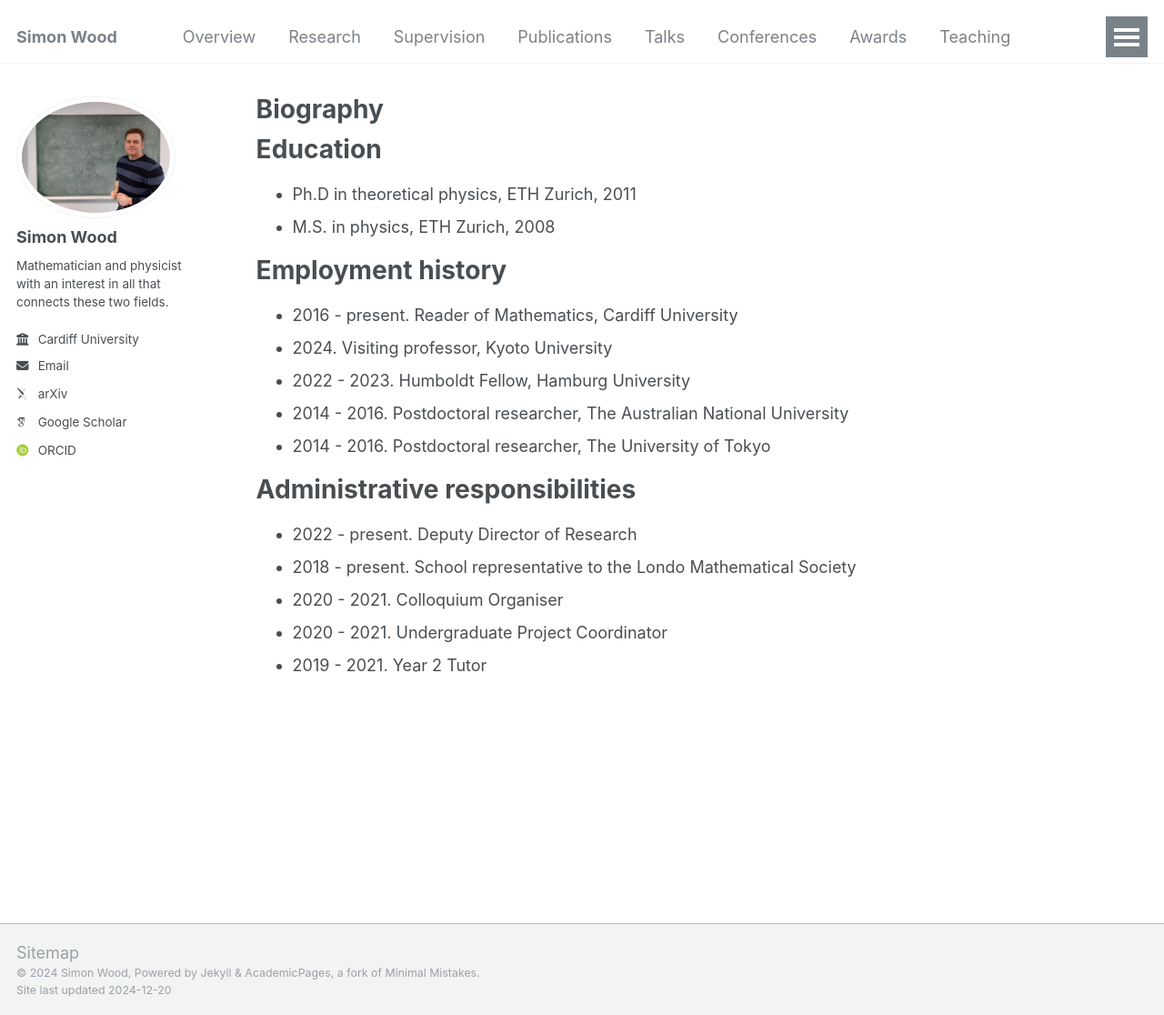
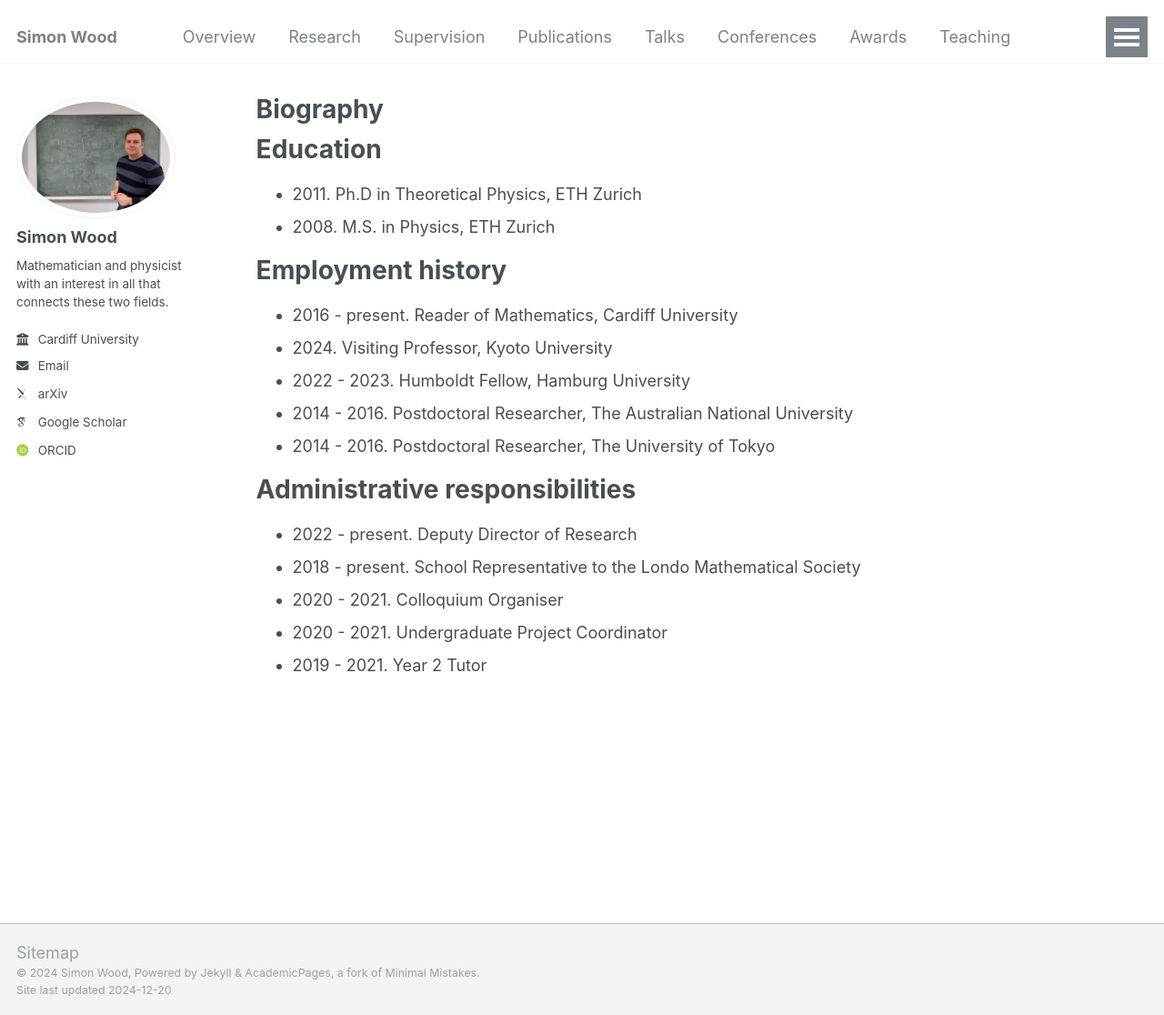
Before and after one commit to simonjwood/simonjwood.github.io, a Jekyll site: the page built from _pages/bio.md, in a window 1280 px wide and 1116 px high. Shown: the whole window at 91% size. Built offline with Jekyll 4.4.1, drawn with Linux system fonts in a browser that asks for light colours; some web fonts are replaced.

Commit message:
Lists fixed.

```diff
--- a/_pages/bio.md
+++ b/_pages/bio.md
@@ -9,21 +9,21 @@ author_profile: true
 
 Education
 ======
-* Ph.D in theoretical physics, ETH Zurich, 2011
-* M.S. in physics, ETH Zurich, 2008
+* 2011\. Ph.D in Theoretical Physics, ETH Zurich
+* 2008\. M.S. in Physics, ETH Zurich
 
 Employment history
 ======
 * 2016 - present. Reader of Mathematics, Cardiff University
-* 2024\. Visiting professor, Kyoto University
+* 2024\. Visiting Professor, Kyoto University
 * 2022 - 2023. Humboldt Fellow, Hamburg University
-* 2014 - 2016. Postdoctoral researcher, The Australian National University
-* 2014 - 2016. Postdoctoral researcher, The University of Tokyo
+* 2014 - 2016. Postdoctoral Researcher, The Australian National University
+* 2014 - 2016. Postdoctoral Researcher, The University of Tokyo
 
 Administrative responsibilities
 ======
 * 2022 - present. Deputy Director of Research
-* 2018 - present. School representative to the Londo Mathematical Society
+* 2018 - present. School Representative to the Londo Mathematical Society
 * 2020 - 2021. Colloquium Organiser
 * 2020 - 2021. Undergraduate Project Coordinator
 * 2019 - 2021. Year 2 Tutor
```
